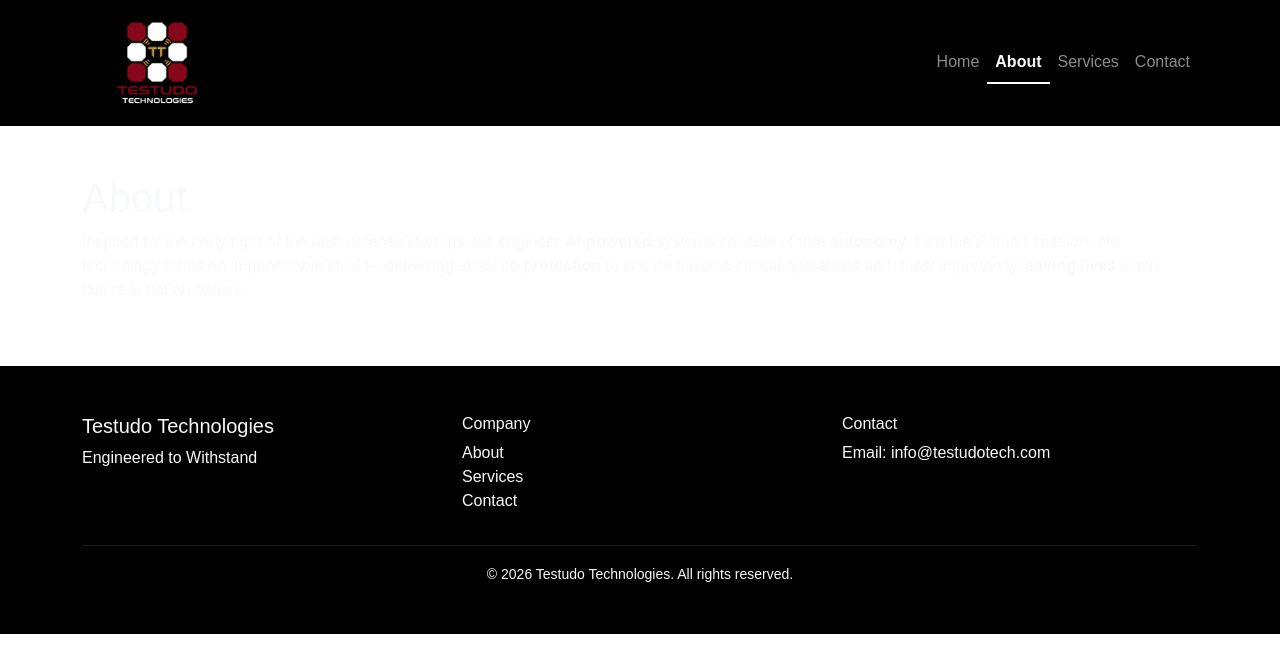
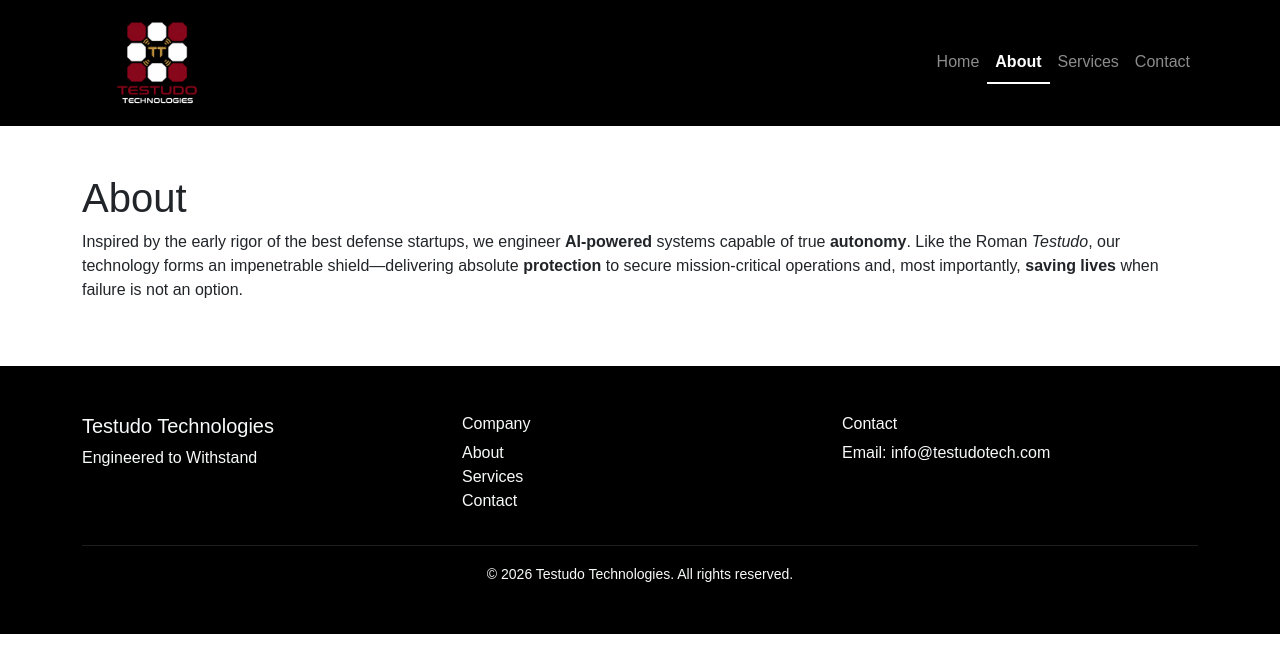
Before and after one commit to testudotechnologies-cmd/Site, a SvelteKit app: page /about in a window 1280 px wide. Shown: the top 672 px of the page. Built offline with nearby package versions, Linux system fonts and the light colour scheme.

Commit message:
About dark

```diff
--- a/src/routes/about/+page.svelte
+++ b/src/routes/about/+page.svelte
@@ -1,4 +1,4 @@
-<section class="container py-5 text-light">
+<section class="container py-5 text-dark">
   <h1>About</h1>
 
   <p>
```
